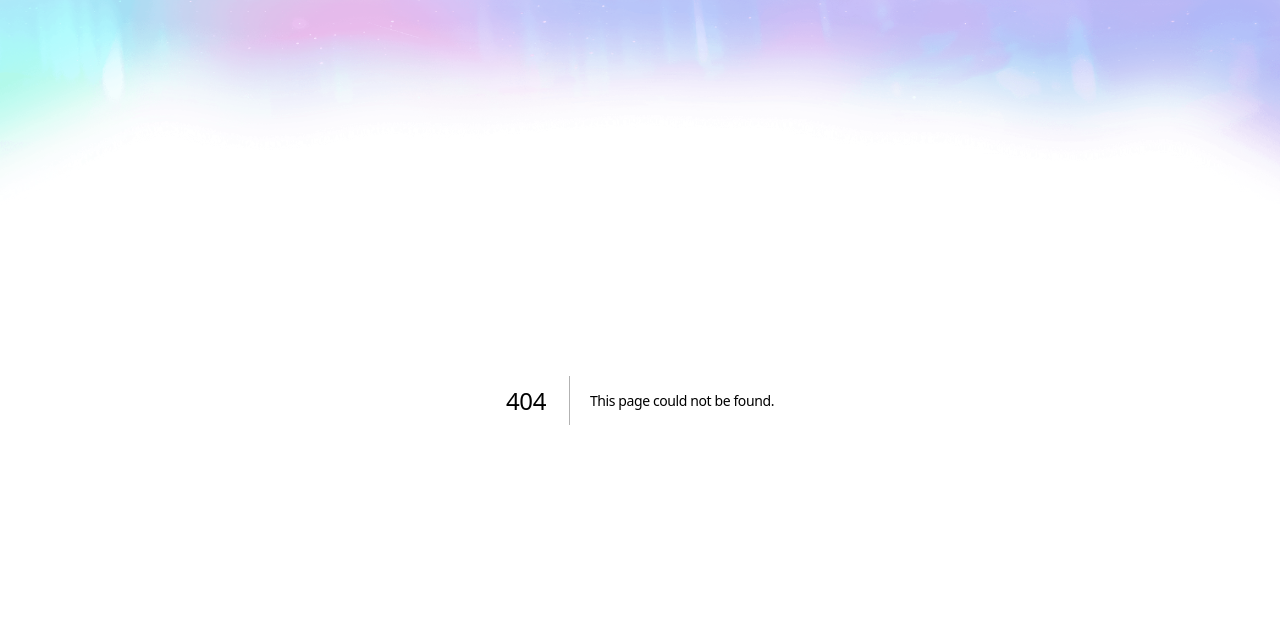
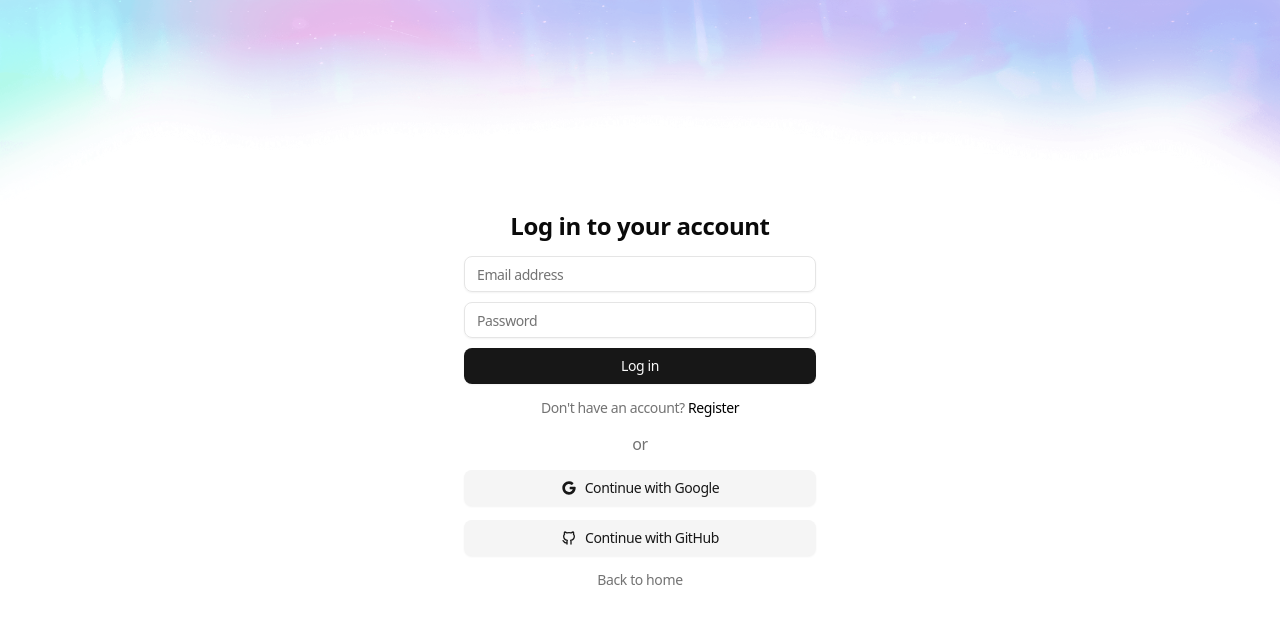
Before and after one commit to panduakhbar/justhrow, a Next.js app: page /auth/login in a window 1280 px wide. Before the commit this address had no page. Shown: the top 624 px of the page. Built offline with nearby package versions, Linux system fonts and the light colour scheme.

Commit message:
create fe login

```diff
--- /dev/null
+++ b/src/app/auth/login/page.jsx
@@ -0,0 +1,40 @@
+import { Button } from "@/components/ui/button";
+import { Input } from "@/components/ui/input";
+import { IconBrandGithub, IconBrandGoogleFilled } from "@tabler/icons-react";
+import Link from "next/link";
+
+export default function LoginPage() {
+  return (
+    <div className="m-auto flex h-screen w-full max-w-sm flex-col items-center justify-center space-y-3.5 p-4">
+      <h1 className="text-2xl font-bold">Log in to your account</h1>
+      <form className="w-full space-y-2.5">
+        <Input placeholder="Email address" type="email" name="email" required />
+        <Input
+          placeholder="Password"
+          type="password"
+          name="password"
+          required
+        />
+        <Button className="w-full">Log in</Button>
+      </form>
+      <p className="text-sm">
+        <span className="text-muted-foreground">Don't have an account? </span>
+        <Link href="/auth/register" className="text-black hover:underline">
+          Register
+        </Link>
+      </p>
+      <p className="text-muted-foreground text-center">or</p>
+      <Button variant="secondary" className="w-full">
+        <IconBrandGoogleFilled />
+        Continue with Google
+      </Button>
+      <Button variant="secondary" className="w-full">
+        <IconBrandGithub />
+        Continue with GitHub
+      </Button>
+      <Link href="/" className="text-muted-foreground text-sm hover:underline">
+        Back to home
+      </Link>
+    </div>
+  );
+}
```
